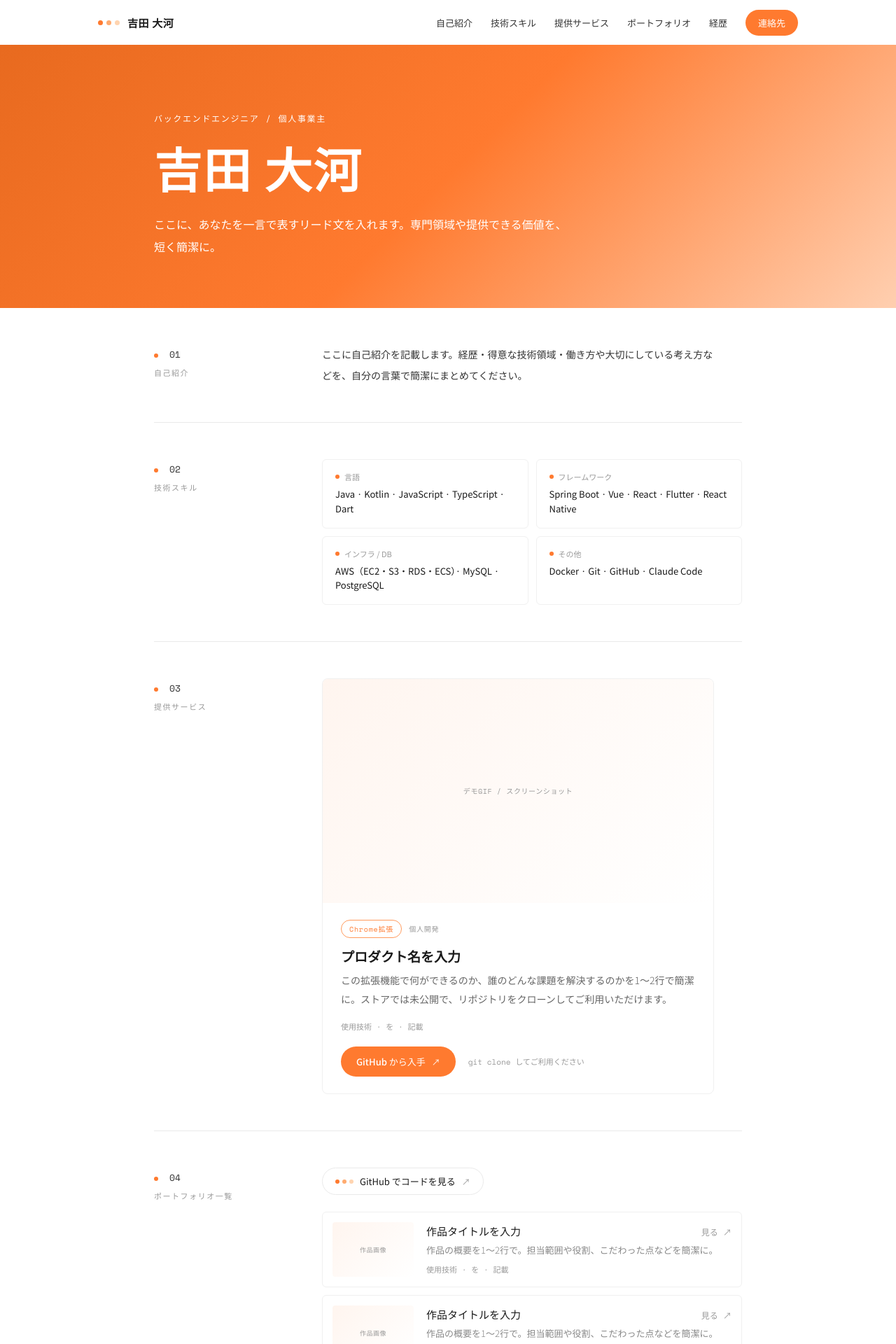
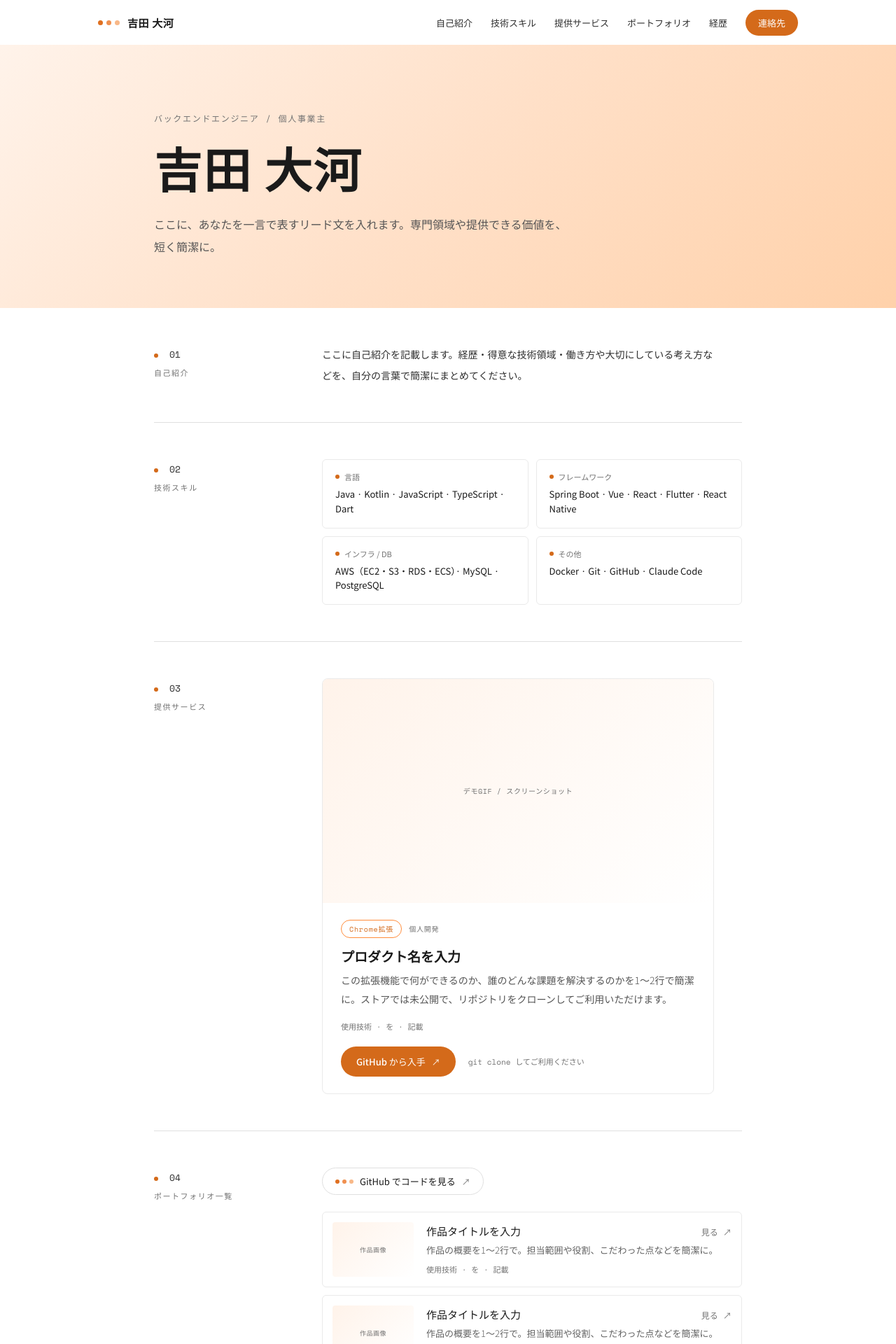
Before and after one commit to tyoshida1344/mypage, a Nuxt app: page / in a window 1280 px wide. Shown: the top 1920 px of the page at 70% size. Built offline with nearby package versions, Linux system fonts and the light colour scheme.

Commit message:
fix: #21 コントラスト改善（ヒーロー背景を暖色系ライトに変更、テキスト色を全体的に濃く）
Co-Authored-By: Claude Opus 4.6 <noreply@anthropic.com>

```diff
--- a/assets/css/main.css
+++ b/assets/css/main.css
@@ -2,23 +2,23 @@
   --color-bg: #ffffff;
   --color-surface: #ffffff;
   --color-text: #1a1a1a;
-  --color-text-secondary: #333333;
-  --color-text-muted: #666666;
-  --color-text-label: #999999;
-  --color-text-light: #888888;
-  --color-primary: #ff7a2f;
-  --color-primary-light: #ff9a5c;
-  --color-primary-dark: #e86a1f;
-  --color-primary-bg: #fff5ef;
-  --color-accent-dot-1: #ff7a2f;
-  --color-accent-dot-2: #ffab70;
-  --color-accent-dot-3: #ffd4b0;
-  --color-border: #eaeaea;
-  --color-border-light: #f0f0f0;
-  --color-border-lighter: #f5f5f5;
-  --color-border-tag: #e0e0e0;
+  --color-text-secondary: #2e2e2e;
+  --color-text-muted: #555555;
+  --color-text-label: #727272;
+  --color-text-light: #616161;
+  --color-primary: #d46a1a;
+  --color-primary-light: #ff8c3a;
+  --color-primary-dark: #b85510;
+  --color-primary-bg: #fff3ea;
+  --color-accent-dot-1: #e07020;
+  --color-accent-dot-2: #f09050;
+  --color-accent-dot-3: #f8b888;
+  --color-border: #e0e0e0;
+  --color-border-light: #eaeaea;
+  --color-border-lighter: #f0f0f0;
+  --color-border-tag: #d5d5d5;
   --color-text-hover: #444;
-  --shadow-card-hover: 0 4px 20px rgba(255, 122, 47, 0.12);
+  --shadow-card-hover: 0 4px 20px rgba(212, 106, 26, 0.12);
   --shadow-header: 0 2px 12px rgba(0, 0, 0, 0.06);
   --font-sans: 'Noto Sans JP', sans-serif;
   --font-mono: 'Space Mono', monospace;
@@ -53,7 +53,7 @@ body {
 }
 
 ::selection {
-  background: rgba(255, 122, 47, 0.2);
+  background: rgba(212, 106, 26, 0.2);
 }
 
 :focus-visible {
--- a/components/HeroSection.vue
+++ b/components/HeroSection.vue
@@ -14,7 +14,7 @@ import { profile } from '~/data/site';
 
 <style scoped>
 .hero {
-  background: linear-gradient(135deg, #e86a1f 0%, #ff7a2f 50%, #ffcfb0 100%);
+  background: linear-gradient(135deg, #fff3ea 0%, #ffe0c8 50%, #ffd1aa 100%);
 }
 
 .hero-inner {
@@ -27,7 +27,7 @@ import { profile } from '~/data/site';
   font-family: var(--font-mono);
   font-size: 12px;
   letter-spacing: 0.14em;
-  color: #ffffff;
+  color: var(--color-text-label);
   margin-bottom: 24px;
 }
 
@@ -37,13 +37,13 @@ import { profile } from '~/data/site';
   line-height: 1.12;
   letter-spacing: 0.03em;
   margin: 0 0 26px;
-  color: #ffffff;
+  color: var(--color-text);
 }
 
 .lead {
   font-size: 16px;
   line-height: 2;
-  color: #ffffff;
+  color: var(--color-text-muted);
   margin: 0;
   font-weight: 300;
   max-width: 600px;
```
